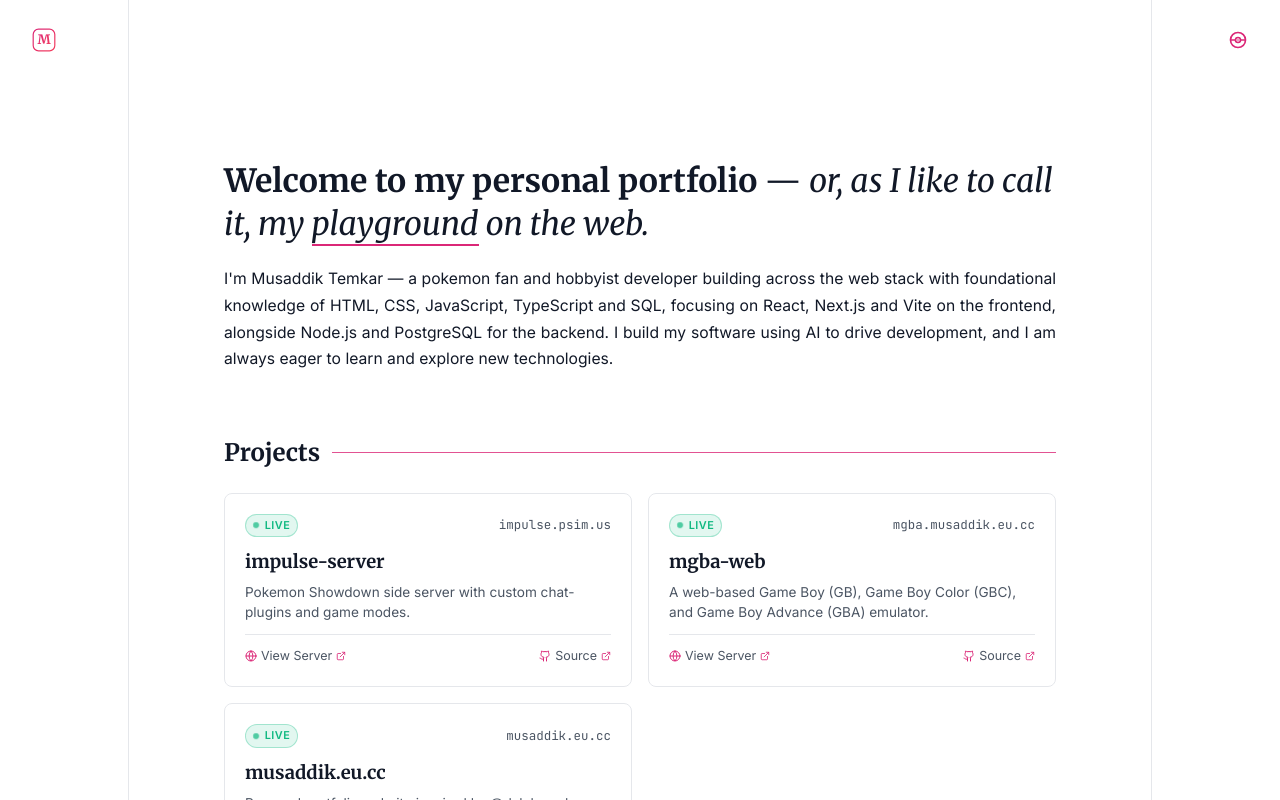
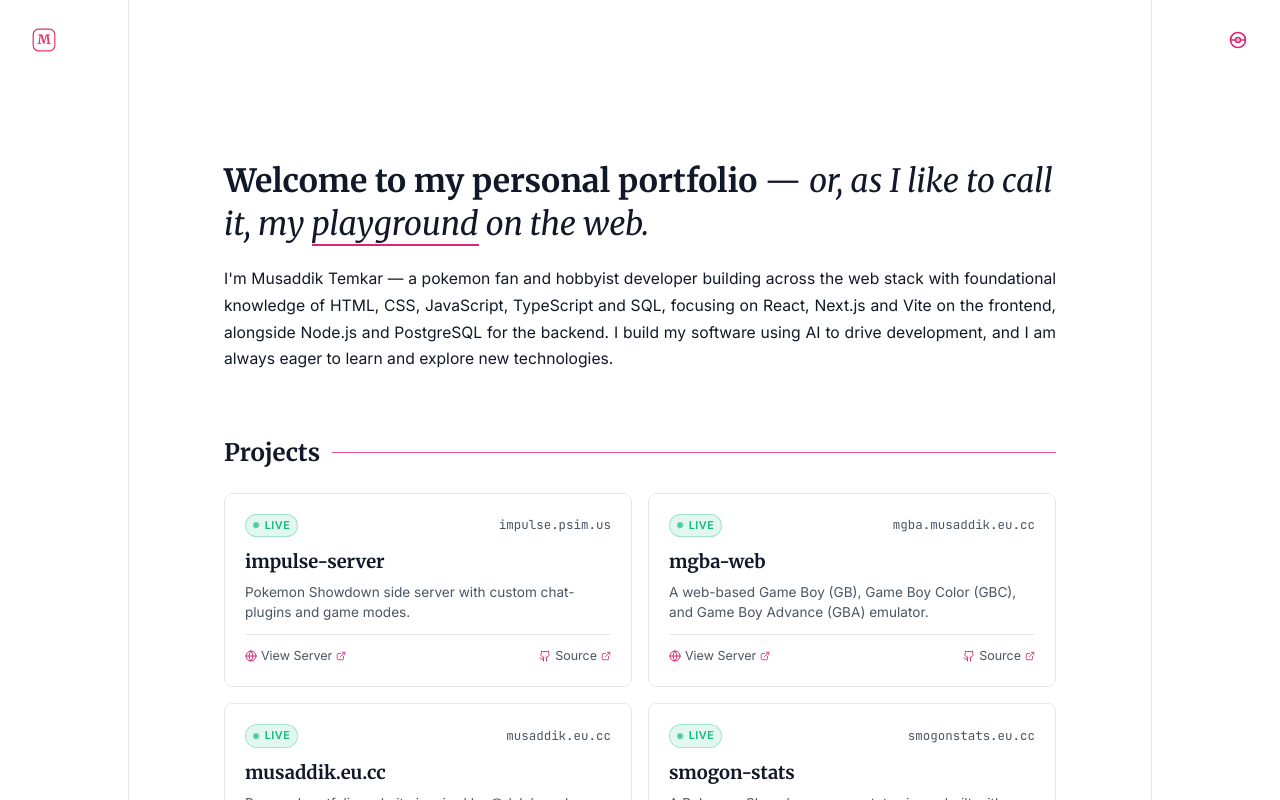
Before and after one commit to Alliance-Sky/musaddik.eu.cc, a React (Vite) app: page / in a window 1280 px wide. Built offline with nearby package versions, Linux system fonts and the light colour scheme; no server answers.

Commit message:
Add smogon-stats and proxy-api to projects list

```diff
--- a/src/pages/Home.jsx
+++ b/src/pages/Home.jsx
@@ -31,6 +31,22 @@ export default function Home() {
       description: 'Personal portfolio website inspired by @dalelarroder',
       githubUrl: 'https://github.com/Alliance-Sky/musaddik.eu.cc',
       liveUrl: 'https://musaddik.eu.cc',
+      isLive: true
+    },
+    {
+      id: 4,
+      title: 'smogon-stats',
+      domain: 'smogonstats.eu.cc',
+      description: 'A Pokemon Showdown usage stats viewer built with React and Vite.',
+      githubUrl: 'https://github.com/Alliance-Sky/smogon-stats',
+      liveUrl: 'https://smogonstats.eu.cc',
+      isLive: true
+    },
+    {
+      id: 5,
+      title: 'proxy-api',
+      description: 'A fast, caching reverse proxy built with Fastify to serve Smogon usage stats efficiently.',
+      githubUrl: 'https://github.com/Alliance-Sky/proxy-api',
       isLive: true
     }
   ];
```
